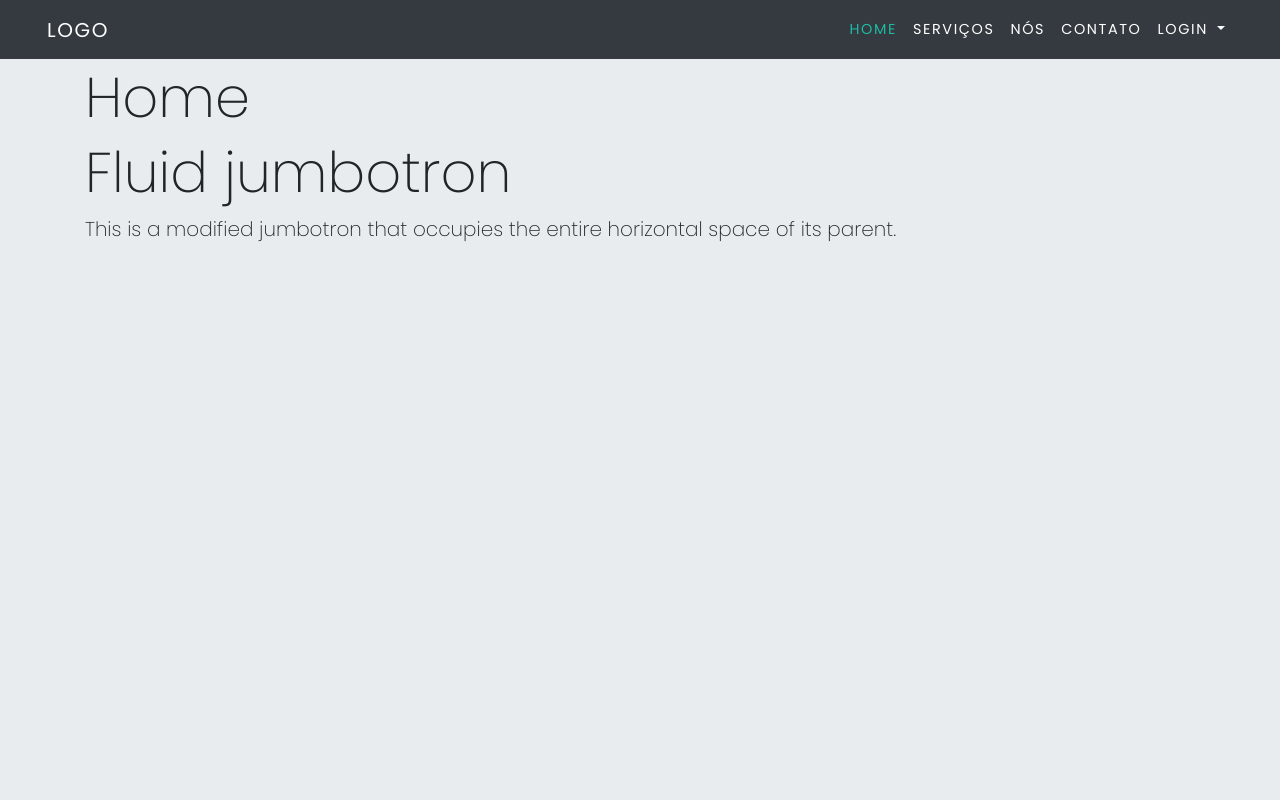
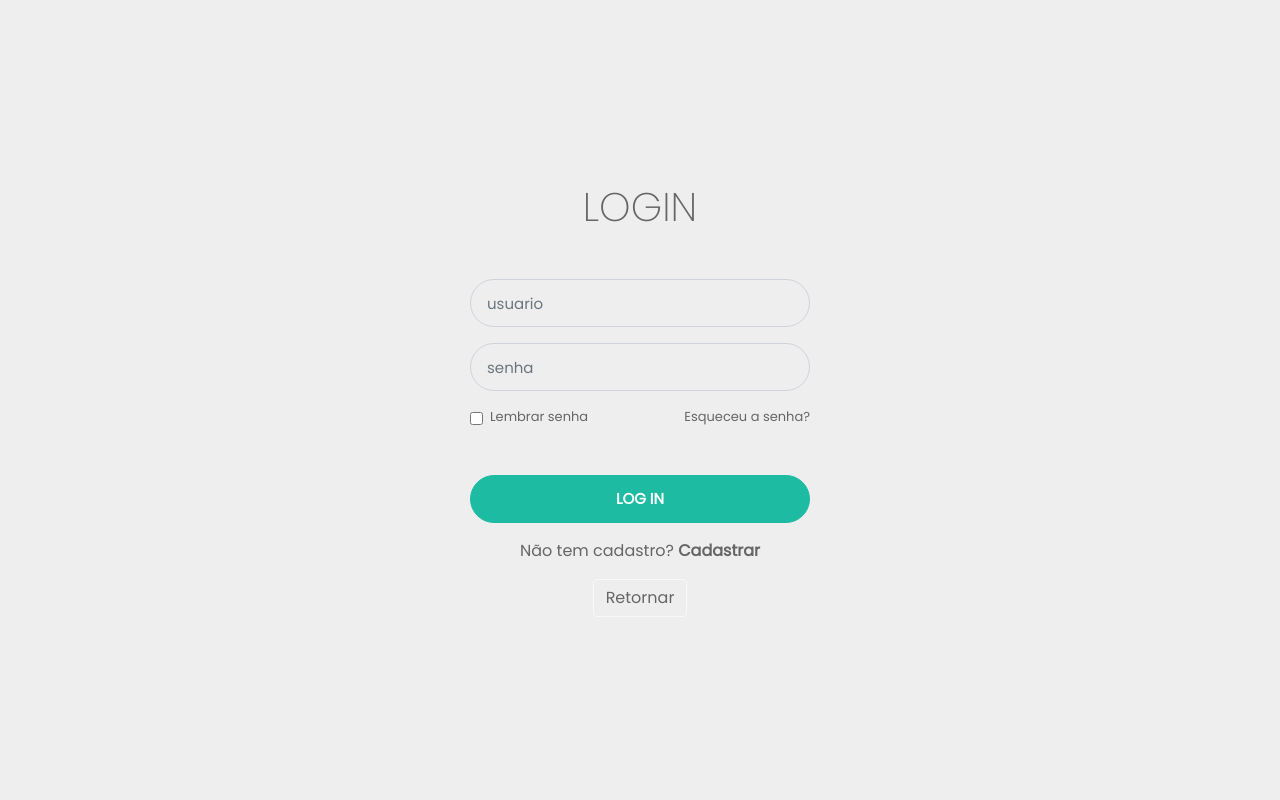
Before and after one commit to brunosilveiradosanjos/upper-computer-project, an Angular app in the folder front-upper/: page /login in a window 1280 px wide. Before the commit this address led to /. Shown: the top 800 px of the page. Built offline with nearby package versions, Linux system fonts and the light colour scheme.

Commit message:
Tela de login

```diff
--- a/front-upper/src/app/app.component.css
+++ b/front-upper/src/app/app.component.css
@@ -0,0 +1,4 @@
+* {
+  padding: 0;
+  margin: 0;
+}
--- a/front-upper/src/app/app.component.html
+++ b/front-upper/src/app/app.component.html
@@ -1 +1 @@
-<app-page></app-page>
+<router-outlet></router-outlet>
--- a/front-upper/src/app/app.module.ts
+++ b/front-upper/src/app/app.module.ts
@@ -5,16 +5,27 @@ import { AppRoutingModule } from './app-routing.module';
 import { AppComponent } from './app.component';
 import { NavComponent } from './page/nav/nav.component';
 import { PageComponent } from './page/page.component';
+import { LoginComponent } from './login/login.component';
+import { CadastroComponent } from './cadastro/cadastro.component';
+import { RouterModule, Routes } from '@angular/router';
 
+const appRoutes: Routes = [
+  { path: '', component: PageComponent },
+  { path: 'login', component: LoginComponent },
+  { path: 'cadastro', component: CadastroComponent }
+]
 @NgModule({
   declarations: [
     AppComponent,
     NavComponent,
-    PageComponent
+    PageComponent,
+    LoginComponent,
+    CadastroComponent
   ],
   imports: [
     BrowserModule,
-    AppRoutingModule
+    AppRoutingModule,
+    RouterModule.forRoot(appRoutes)
   ],
   providers: [],
   bootstrap: [AppComponent]
--- /dev/null
+++ b/front-upper/src/app/cadastro/cadastro.component.html
@@ -0,0 +1,3 @@
+<p>
+  cadastro works!
+</p>
--- /dev/null
+++ b/front-upper/src/app/cadastro/cadastro.component.ts
@@ -0,0 +1,15 @@
+import { Component, OnInit } from '@angular/core';
+
+@Component({
+  selector: 'app-cadastro',
+  templateUrl: './cadastro.component.html',
+  styleUrls: ['./cadastro.component.css']
+})
+export class CadastroComponent implements OnInit {
+
+  constructor() { }
+
+  ngOnInit() {
+  }
+
+}
--- /dev/null
+++ b/front-upper/src/app/login/login.component.css
@@ -0,0 +1,54 @@
+* {
+  /* font-size: 16px; */
+  background: #eee;
+  color: #666;
+}
+.login-container {
+  height: 100vh;
+  width: 100%;
+}
+.login-form {
+  margin: auto;
+  width: 370px;
+  padding: 15px;
+  max-width: 100%;
+}
+.login-form .form-control {
+  font-size: 15px;
+  min-height: 48px;
+  font-weight: 500;
+}
+.login-form a {
+  text-decoration: none;
+  color: #666;
+}
+.login-form a:hover {
+  color: #1ebba3;
+}
+.forgot-link {
+  font-size: 13px;
+}
+
+.form-control:focus {
+  border-color: #1ebba3;
+  box-shadow: 0 0 0 0.2rem rgb(33, 190, 164, 0.25);
+}
+.btn-custom {
+  background: #1ebba3;
+  border-color: #1ebba3;
+  color: #fff;
+  font-size: 15px;
+  font-weight: 600;
+  min-height: 48px;
+}
+.btn-custom:focus,
+.btn-custom:hover,
+.btn-custom:active,
+.btn-custom:active:focus {
+  background: #148675;
+  border-color: #148675;
+  color: #fff;
+}
+.btn-custom:focus {
+  box-shadow: 0 0 0 0.2rem rgb(33, 190, 164, 0.25);
+}
--- /dev/null
+++ b/front-upper/src/app/login/login.component.html
@@ -0,0 +1,25 @@
+<div class="d-flex justify-content-center align-items-center login-container">
+  <form class="login-form text-center">
+    <h1 class="mb-5 font-weight-light text-uppercase">Login</h1>
+    <div class="form-group">
+      <input type="text" class="form-control rounded-pill form-control-lg" placeholder="usuario">
+    </div>
+    <div class="form-group">
+      <input type="password" class="form-control rounded-pill form-control-lg" placeholder="senha">
+    </div>
+    <div class="forgot-link form-group d-flex justify-content-between align-items-center">
+      <div class="form-check">
+        <input type="checkbox" class="form-check-input" id="remember">
+        <label class="form-check-label" for="remember">Lembrar senha</label>
+      </div>
+      <a href="#">Esqueceu a senha?</a>
+    </div>
+    <button type="submit" class="btn mt-5 rounded-pill btn-lg btn-custom btn-block text-uppercase">Log in</button>
+    <p class="mt-3 font-weight-normal">Não tem cadastro?
+      <a [routerLink]="['/cadastro']">
+        <strong>Cadastrar</strong>
+      </a>
+    </p>
+    <button type="button" class="btn btn-light" [routerLink]="['']">Retornar</button>
+  </form>
+</div>
--- /dev/null
+++ b/front-upper/src/app/login/login.component.ts
@@ -0,0 +1,15 @@
+import { Component, OnInit } from '@angular/core';
+
+@Component({
+  selector: 'app-login',
+  templateUrl: './login.component.html',
+  styleUrls: ['./login.component.css']
+})
+export class LoginComponent implements OnInit {
+
+  constructor() { }
+
+  ngOnInit() {
+  }
+
+}
--- a/front-upper/src/app/page/nav/nav.component.html
+++ b/front-upper/src/app/page/nav/nav.component.html
@@ -20,10 +20,10 @@
             Login
           </a>
           <div class="dropdown-menu" aria-labelledby="navbarDropdown">
-            <a class="dropdown-item" href="#">Cliente</a>
-            <a class="dropdown-item" href="#">Colaborador</a>
+            <a class="dropdown-item" [routerLink]="['/login']">Cliente</a>
+            <a class="dropdown-item" [routerLink]="['/login']">Colaborador</a>
             <div class="dropdown-divider"></div>
-            <a class="dropdown-item" href="#">Cadastro</a>
+            <a class="dropdown-item" [routerLink]="['/cadastro']">Cadastro</a>
           </div>
         </li>
       </ul>
```
Also changed, not shown: front-upper/src/app/cadastro/cadastro.component.css (added).
